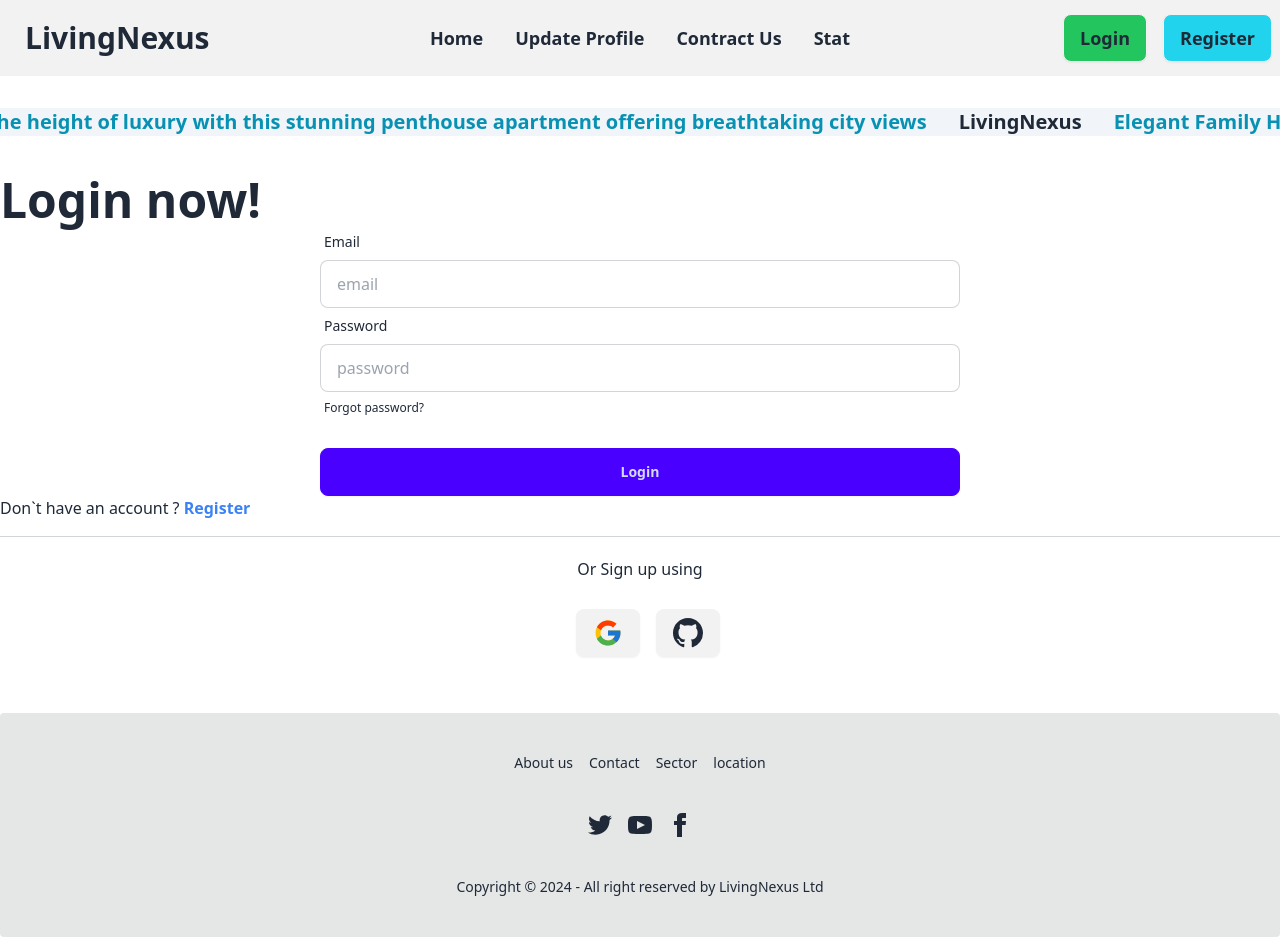
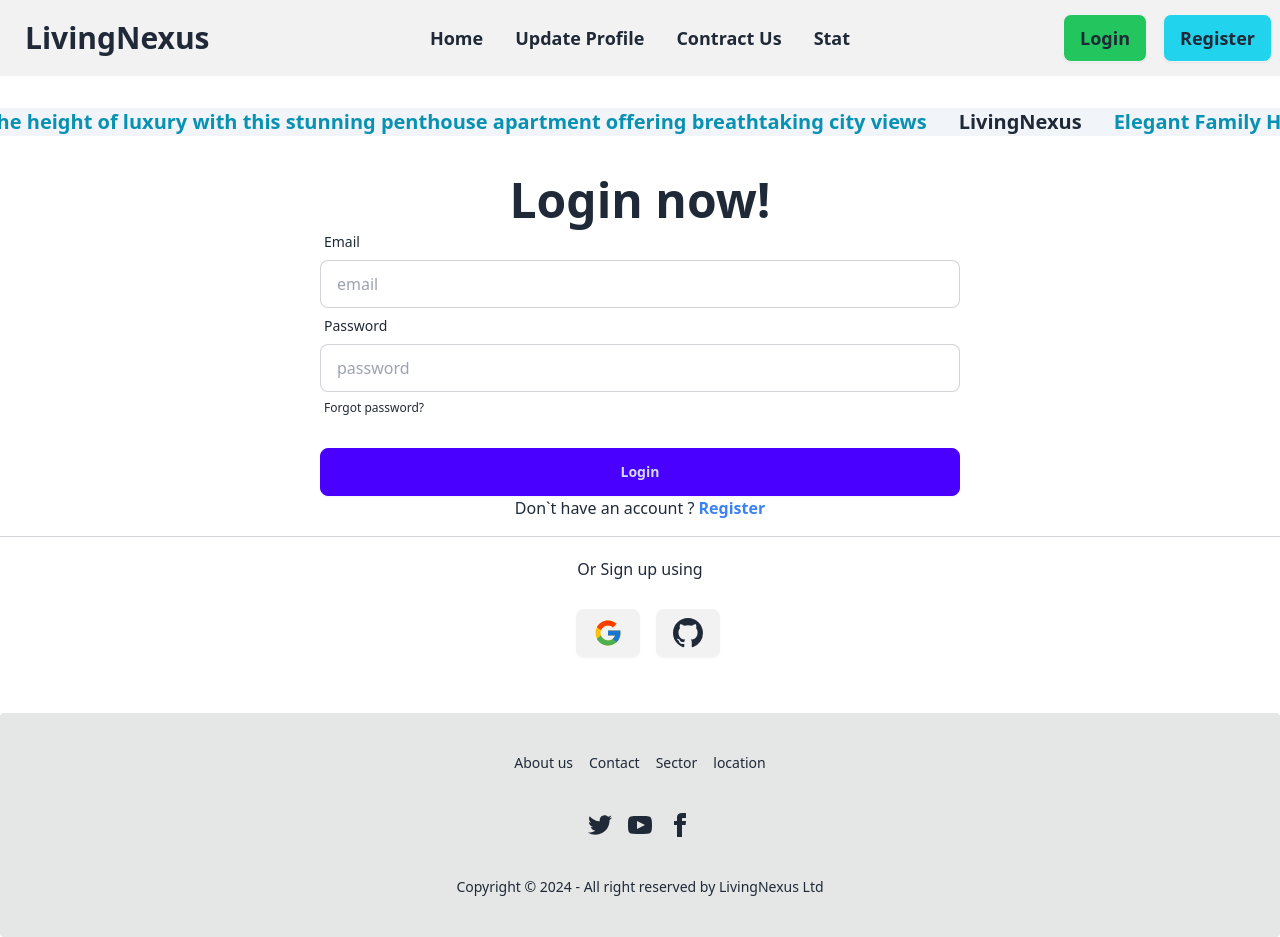
Before and after one commit to MdMahadiHasan11/Real-estate-residential, a React (Vite) app: page /login in a window 1280 px wide. Built offline with nearby package versions, Linux system fonts and the light colour scheme; no server answers.

Commit message:
login form updated

```diff
--- a/src/layouts/Header.jsx
+++ b/src/layouts/Header.jsx
@@ -53,7 +53,7 @@ const Header = () => {
                     user && <span className="font-bold mr-4"><NavLink to="/">
                         <div className="relative group">
                             <img src={user.photoURL ? user.photoURL :`https://i.ibb.co/qW320MT/images.jpg`} className="rounded-full w-12 h-12" />
-                            <div className="-bottom-16 -left-24 transform text-green-500 rounded-full absolute inset-0  opacity-0 hover:opacity-100 transition-opacity duration-300 flex justify-center items-center  text-lg font-bold">
+                            <div className=" -left-44 transform text-green-500 rounded-full absolute inset-0  opacity-0 hover:opacity-100 transition-opacity duration-300 flex justify-center items-center  text-lg font-bold">
                                 <div>{user.displayName ? user.displayName : "User"}</div>
                             </div>
                         </div>
--- a/src/pages/login/Login.jsx
+++ b/src/pages/login/Login.jsx
@@ -18,7 +18,7 @@ const Login = () => {
 
 
 
-     const { ssignInWithPopup } = useContext(AuthContext)
+    const { ssignInWithPopup } = useContext(AuthContext)
     const [user, setUser] = useState(null);
 
 
@@ -151,7 +151,9 @@ const Login = () => {
         <div className="">
             <div>
                 <div className="text-center lg:text-left">
-                    <h1 className="text-5xl font-bold">Login now!</h1>
+                    <div className="flex justify-center items-center"
+                    ><h1 className="text-5xl font-bold">Login now!</h1></div>
+
 
 
                     <form onSubmit={handleLogin} className="lg:w-1/2 md:w-3/4 mx-auto">
@@ -174,8 +176,9 @@ const Login = () => {
                             <button className="btn btn-primary">Login</button>
                         </div>
                     </form>
+                    <div className="flex justify-center items-center"
+                    ><p>Don`t have an account ? <Link to="/register" className="text-blue-500 font-bold" >Register</Link></p></div>
 
-                    <p>Don`t have an account ? <Link to="/register" className="text-blue-500 font-bold" >Register</Link></p>
                     <div>
 
                         <ToastContainer
@@ -202,10 +205,10 @@ const Login = () => {
                         <p className="mt-5 mb-3">Or Sign up using</p>
                     </div>
                     <button onClick={HandleGoogleLogin} className=" text-3xl btn m-4">
-                    <FcGoogle />
+                        <FcGoogle />
                     </button>
                     <button onClick={HandleGithubLogin} className=" text-3xl btn ">
-                    <BsGithub />
+                        <BsGithub />
                     </button>
                     {/* {user && <div>
                         <p>user: {user.displayName}</p>
--- a/src/pages/register/Register.jsx
+++ b/src/pages/register/Register.jsx
@@ -137,8 +137,9 @@ const Register = () => {
         <div className="">
             <div>
                 <div className="text-center lg:text-left">
-                    <h1 className="text-5xl font-bold">Register!</h1>
-
+                    <div className="flex justify-center items-center">
+                        <h1 className="text-5xl font-bold">Register!</h1>
+                    </div>
 
                     <form onSubmit={handleSubmit(onSubmit)} className="lg:w-1/2 md:w-3/4 mx-auto">
 
@@ -183,9 +184,9 @@ const Register = () => {
                             <button className="btn btn-primary">Register</button>
                         </div>
                     </form>
-
-                    <p>All have an account ? <Link to="/login" className="text-blue-500 font-bold" >Login</Link></p>
-
+                    <div className="flex justify-center items-center">
+                        <p>All have an account ? <Link to="/login" className="text-blue-500 font-bold" >Login</Link></p>
+                    </div>
                     <div>
                         {/* {
                             registerError && <p className="text-red-500 font-bold">{registerError}</p>
```
